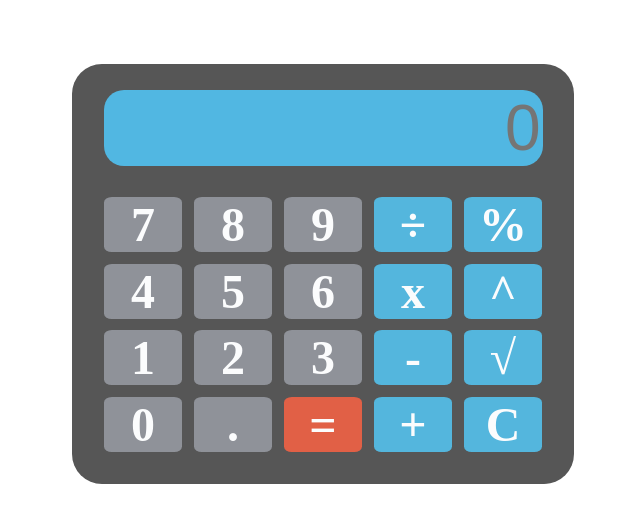
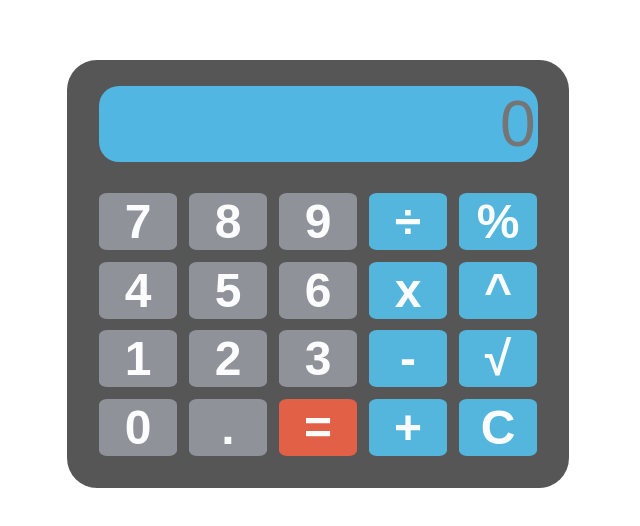
Before and after one commit to Kirko-03/calculator, a plain HTML site: page index.html in a window 1280 px wide. Shown: the part 126-652 px from the top of the page, without its empty margins (217-857 px from the left). Drawn offline with Linux system fonts and the light colour scheme.

Commit message:
replacing div with buttons

```diff
--- a/index.css
+++ b/index.css
@@ -21,6 +21,7 @@ ul li{
 }
 
 .list {
+    margin-left: 10px;
     display: flex;
     text-align: center;
     width: 200px;
--- a/index.html
+++ b/index.html
@@ -4,56 +4,47 @@
     <meta charset="UTF-8">
     <meta name="viewport"
           content="width=device-width, user-scalable=no, initial-scale=1.0, maximum-scale=1.0, minimum-scale=1.0">
-    <meta http-equiv="X-UA-Compatible" content="ie=edge">
     <link rel="stylesheet" href="index.css">
     <title>Document</title>
 </head>
 <body>
 <div>
     <div class="calculator">
-
-        <form name="form">
         <div class="panel">
             <label for="panelResult"></label>
-                <input type="text" disabled placeholder="0" id="panelResult" class="panelResult"/>
+            <input type="text" id="panelResult" disabled placeholder="0" class="panelResult">
         </div>
         <div class="buttons">
             <div class="row">
-                    <div class="btn">7</div>
-                    <div class="btn">8</div>
-                    <div class="btn">9</div>
-                    <div class="btn act">÷</div>
-                    <div class="btn act">%</div>
+                <button class="btn">7</button>
+                <button class="btn">8</button>
+                <button class="btn">9</button>
+                <button class="btn act">÷</button>
+                <button class="btn act">%</button>
             </div>
-
             <div class="row">
-                    <div class="btn">4</div>
-                    <div class="btn">5</div>
-                    <div class="btn">6</div>
-                    <div class="btn act">x</div>
-                    <div class="btn act">^</div>
+                <button class="btn">4</button>
+                <button class="btn">5</button>
+                <button class="btn">6</button>
+                <button class="btn act">x</button>
+                <button class="btn act">^</button>
             </div>
-
             <div class="row">
-                    <div class="btn">1</div>
-                    <div class="btn">2</div>
-                    <div class="btn">3</div>
-                    <div class="btn act">-</div>
-                    <div class="btn act">√</div>
+                <button class="btn">1</button>
+                <button class="btn">2</button>
+                <button class="btn">3</button>
+                <button class="btn act">-</button>
+                <button class="btn act">√</button>
             </div>
-
             <div class="row">
-                    <div class="btn">0</div>
-                    <div class="btn">.</div>
-                    <div class="btn red">=</div>
-                    <div class="btn act">+</div>
-                    <div class="btn clear act">C</div>
+                <button class="btn">0</button>
+                <button class="btn">.</button>
+                <button class="btn red">=</button>
+                <button class="btn act">+</button>
+                <button class="btn clear act">C</button>
             </div>
         </div>
-        </form>
-
     </div>
-
 </div>
 <div class="list">
     <ul id="resultId" class="ul"></ul>
```
Lines whose indentation alone changed are shown as unchanged.
